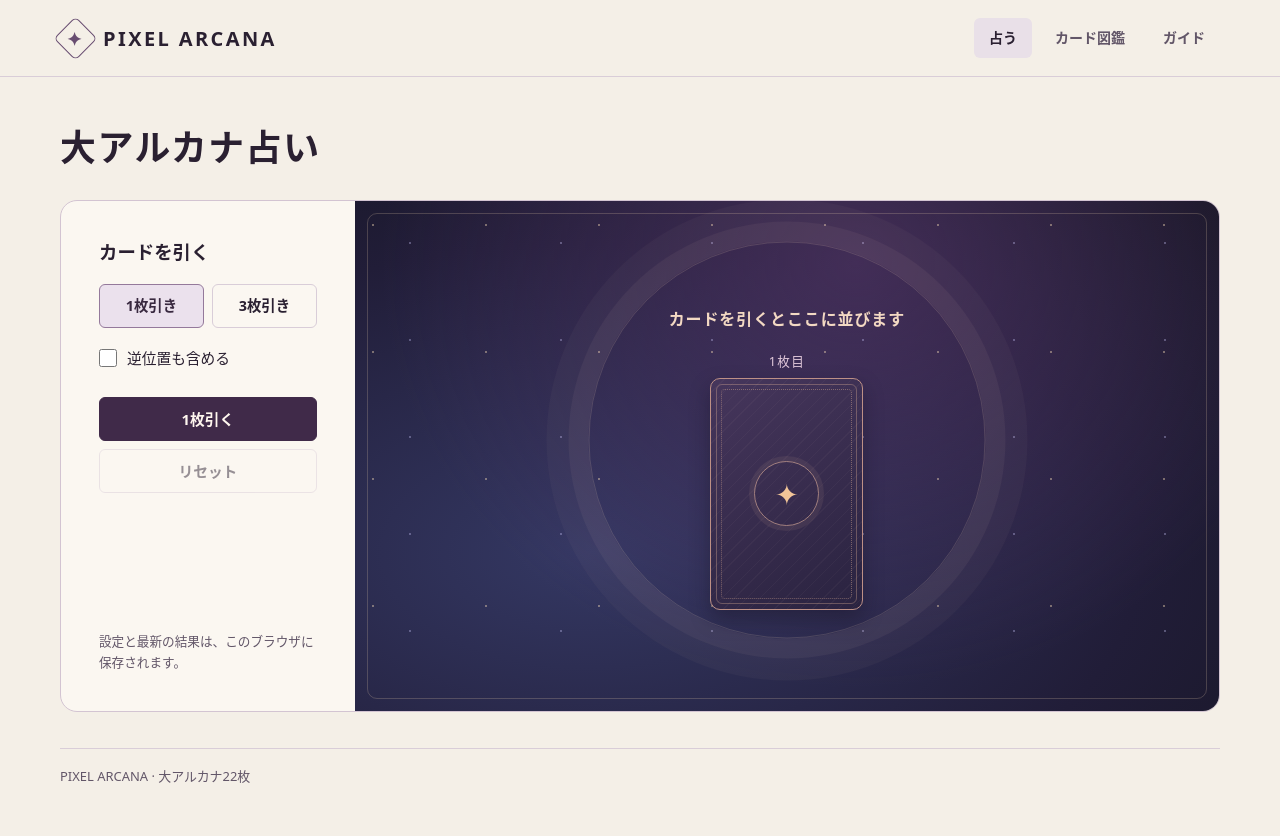
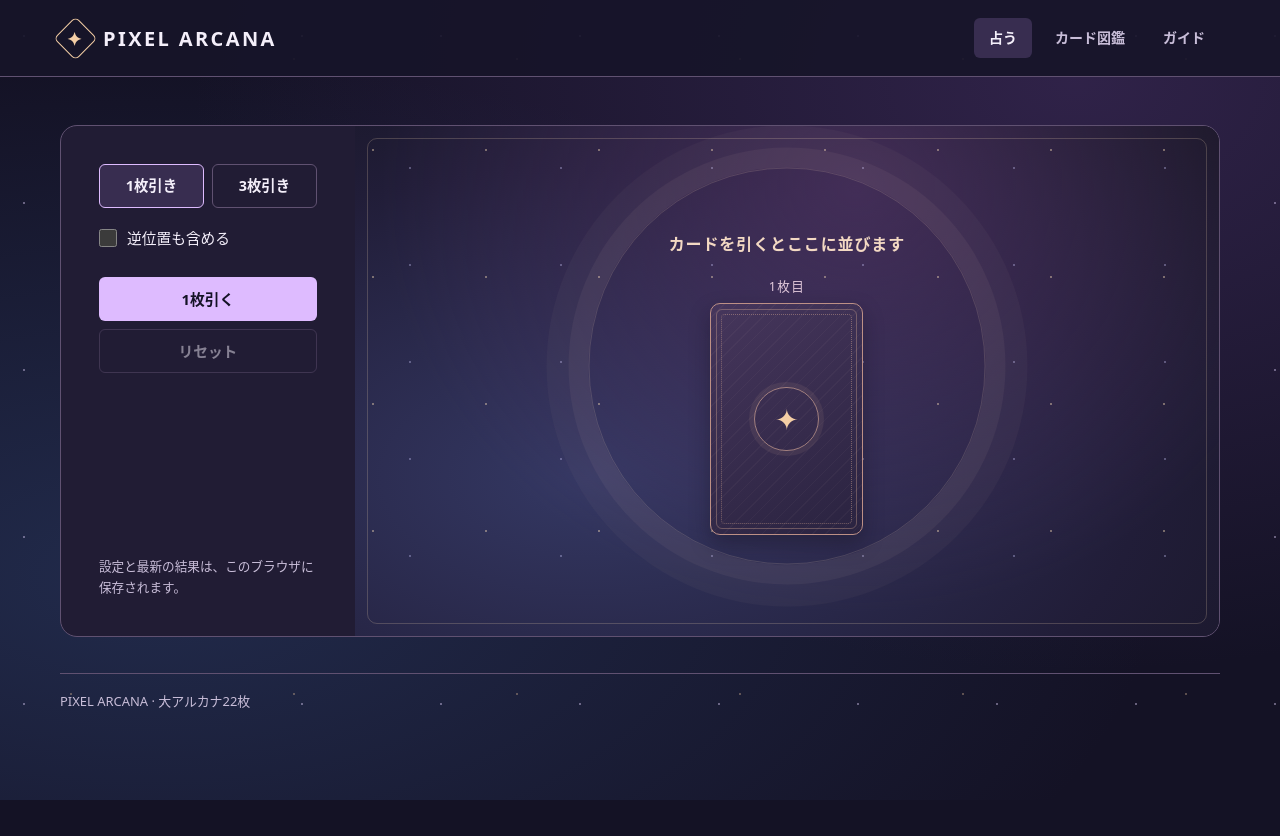
Before and after one commit to kentaro222/pixel-arcana, a plain HTML site: page index.html in a window 1280 px wide. After the commit the page ends 800 px from the top, so only its background shows below. Drawn offline with Linux system fonts and the light colour scheme.

Commit message:
Apply a site-wide cosmic theme and white card faces

```diff
--- a/index.html
+++ b/index.html
@@ -3,60 +3,72 @@
 <head>
 <meta charset="utf-8">
 <meta name="viewport" content="width=device-width, initial-scale=1">
-<meta name="theme-color" content="#f4efe7">
-<title>PIXEL ARCANA｜大アルカナ占い</title>
+<meta name="theme-color" content="#141225">
+<title>PIXEL ARCANA</title>
 <style>
 :root {
-  color-scheme: light;
-  --paper: #f4efe7;
-  --ink: #2a2031;
-  --muted: #625668;
-  --line: #d9cdd8;
-  --plum: #402a49;
-  --accent: #f2c598;
+  color-scheme: dark;
+  --space: #141225;
+  --surface: #211c34;
+  --selected: #382d50;
+  --ink: #f4effa;
+  --muted: #c8bdd8;
+  --line: #605171;
+  --accent: #f4cea5;
+  --focus: #debbff;
   --art-paper: #fff;
   --sans: system-ui, "Hiragino Sans", "Yu Gothic", "Noto Sans CJK JP", sans-serif;
 }
 * { box-sizing: border-box; }
 [hidden] { display: none !important; }
-body { margin: 0; background: var(--paper); color: var(--ink); font: 1rem/1.65 var(--sans); }
+body {
+  margin: 0;
+  min-height: 100vh;
+  background:
+    radial-gradient(circle at 24px 36px, #e5d5ff66 0 1px, transparent 1.5px) 0 0 / 139px 167px,
+    radial-gradient(circle at 71px 59px, #edc69c55 0 1px, transparent 1.5px) 0 0 / 223px 127px,
+    radial-gradient(ellipse at 84% 10%, #422d6099, transparent 58%),
+    radial-gradient(ellipse at 12% 72%, #2a3b6599, transparent 63%),
+    var(--space);
+  color: var(--ink);
+  font: 1rem/1.65 var(--sans);
+}
 button, input { font: inherit; }
 button, a, input { -webkit-tap-highlight-color: transparent; }
 button { cursor: pointer; }
 button:disabled { cursor: default; opacity: .48; }
-:focus-visible { outline: 3px solid #986491; outline-offset: 4px; }
+:focus-visible { outline: 3px solid var(--focus); outline-offset: 4px; }
 .shell { width: min(1160px, calc(100% - 72px)); margin-inline: auto; }
-.site-header { border-bottom: 1px solid var(--line); }
+.site-header { border-bottom: 1px solid var(--line); background: #171429e8; }
 .header-inner { min-height: 76px; display: flex; align-items: center; justify-content: space-between; gap: 16px; }
 .wordmark { display: inline-flex; align-items: center; gap: 12px; color: inherit; text-decoration: none; font-size: 1.25rem; font-weight: 800; letter-spacing: .12em; white-space: nowrap; }
-.seal { width: 31px; height: 31px; display: grid; place-items: center; border: 1px solid #684d71; transform: rotate(45deg); border-radius: 5px; }
-.seal span { transform: rotate(-45deg); color: #684d71; font-size: 1.15rem; }
+.seal { width: 31px; height: 31px; display: grid; place-items: center; border: 1px solid currentColor; color: var(--accent); transform: rotate(45deg); border-radius: 5px; }
+.seal span { transform: rotate(-45deg); font-size: 1.15rem; }
 nav { display: flex; gap: 8px; }
 nav a { padding: 8px 15px; text-decoration: none; white-space: nowrap; border-radius: 6px; color: var(--muted); font-size: .875rem; font-weight: 650; }
-nav a[aria-current="page"], nav a:hover { color: var(--ink); background: #e9e0e8; }
+nav a[aria-current="page"], nav a:hover { color: var(--ink); background: var(--selected); }
 main { padding-block: 48px 32px; }
 .intro { margin: 0 0 28px; }
 h1, h2, h3, p { margin: 0; }
 h1 { font-size: clamp(1.375rem, 1rem + 1.55vw, 2.25rem); font-weight: 750; line-height: 1.3; letter-spacing: .045em; }
 .intro p { margin-top: 10px; color: var(--muted); }
-.reading { display: grid; grid-template-columns: minmax(248px, .34fr) minmax(0, 1fr); min-height: 512px; border: 1px solid #d3c4d2; border-radius: 17px; overflow: hidden; background: #fbf7f1; }
+.reading { display: grid; grid-template-columns: minmax(248px, .34fr) minmax(0, 1fr); min-height: 512px; border: 1px solid var(--line); border-radius: 17px; overflow: hidden; background: var(--surface); }
 .controls { display: flex; flex-direction: column; padding: clamp(22px, 3.2vw, 38px); }
-.controls h2 { font-size: 1.15rem; font-weight: 700; line-height: 1.4; }
-fieldset { min-inline-size: 0; padding: 0; margin: 20px 0 18px; border: 0; }
+fieldset { min-inline-size: 0; padding: 0; margin: 0 0 18px; border: 0; }
 .choices { display: grid; grid-template-columns: 1fr 1fr; gap: 8px; }
 .choice { position: relative; cursor: pointer; }
 .choice input { position: absolute; opacity: 0; width: 1px; height: 1px; }
 .choice span { display: block; text-align: center; border: 1px solid var(--line); padding: 9px 3px; border-radius: 6px; font-size: .9rem; font-weight: 650; }
-.choice input:checked + span { background: #ebe1ed; border-color: #94799b; color: #38283f; }
-.choice input:focus-visible + span { outline: 3px solid #986491; outline-offset: 3px; }
+.choice input:checked + span { background: var(--selected); border-color: var(--focus); }
+.choice input:focus-visible + span { outline: 3px solid var(--focus); outline-offset: 3px; }
 .reverse { display: flex; align-items: center; gap: 10px; color: var(--ink); font-size: .92rem; cursor: pointer; }
-.reverse input { margin: 0; width: 18px; height: 18px; accent-color: var(--plum); }
+.reverse input { margin: 0; width: 18px; height: 18px; accent-color: var(--focus); }
 .actions { margin-top: 27px; display: grid; gap: 8px; }
 .primary, .secondary { min-height: 44px; border-radius: 6px; font-size: .92rem; font-weight: 650; }
-.primary { background: var(--plum); color: #fff7ef; border: 1px solid var(--plum); }
-.primary:hover { background: #563962; }
+.primary { background: var(--focus); color: var(--space); border: 1px solid transparent; }
+.primary:hover { background: #ead2ff; }
 .secondary { background: transparent; border: 1px solid var(--line); color: var(--ink); }
-.secondary:hover:enabled { background: #efe7ed; }
+.secondary:hover:enabled { background: var(--selected); }
 .storage-note { margin-top: auto; padding-top: 24px; font-size: .79rem; color: var(--muted); }
 .table {
   position: relative;
@@ -82,14 +94,14 @@ fieldset { min-inline-size: 0; padding: 0; margin: 20px 0 18px; border: 0; }
 .spread { width: 100%; display: flex; justify-content: center; align-items: start; gap: clamp(8px, 2vw, 22px); }
 .slot { width: min(29vw, 153px); min-width: 0; text-align: center; }
 .slot-label { font-size: .79rem; color: #e1c8da; letter-spacing: .1em; margin-bottom: 6px; }
-.card { width: 100%; aspect-ratio: .66; position: relative; display: flex; flex-direction: column; align-items: center; padding: 9px 5px; border: 1px solid #bd9086; border-radius: 10px; color: #ffead4; background: linear-gradient(155deg, #49385e, #252139); box-shadow: 0 9px 20px #130e1a57; }
-.card::before { content: ""; pointer-events: none; position: absolute; inset: 5px; border: 1px solid #e7b79955; border-radius: 6px; }
-.card-face { justify-content: space-between; }
-.card-face:hover { border-color: #ffd6ac; background: linear-gradient(155deg, #564471, #322a49); }
-.card-no { font-size: .77rem; font-weight: 700; line-height: 1.3; color: #f1c39e; letter-spacing: .07em; }
+.card { width: 100%; aspect-ratio: .66; position: relative; display: flex; flex-direction: column; align-items: center; padding: 9px 5px; border: 1px solid #bd9086; border-radius: 10px; box-shadow: 0 9px 20px #130e1a57; }
+.card::before { content: ""; pointer-events: none; position: absolute; inset: 5px; border: 1px solid var(--card-trim); border-radius: 6px; }
+.card-face { --card-trim: #d9cde3; justify-content: space-between; color: #231b32; background: var(--art-paper); }
+.card-face:hover { --card-trim: #a98abc; border-color: #bf9ad7; }
+.card-no { font-size: .77rem; font-weight: 700; line-height: 1.3; color: #654971; letter-spacing: .07em; }
 .card-name { font-size: clamp(.72rem, 1.75vw, 1rem); font-weight: 700; line-height: 1.25; overflow-wrap: anywhere; }
-.card-en { font-size: .62rem; line-height: 1.15; color: #e2c8d7; margin-top: 4px; }
-.card-back { justify-content: center; overflow: hidden; color: var(--accent); background: repeating-linear-gradient(135deg, #f6d7c709 0 1px, transparent 1px 9px), linear-gradient(150deg, #46365c, #2a2340); }
+.card-en { font-size: .62rem; line-height: 1.15; color: #655773; margin-top: 4px; }
+.card-back { --card-trim: #e7b79955; justify-content: center; overflow: hidden; color: var(--accent); background: repeating-linear-gradient(135deg, #f6d7c709 0 1px, transparent 1px 9px), linear-gradient(150deg, #46365c, #2a2340); }
 .card-back::after { content: ""; position: absolute; inset: 10px; border: 1px dotted #e7b79966; border-radius: 4px; }
 .back-glyph { display: grid; place-items: center; width: 46%; aspect-ratio: 1; border: 1px solid #d7aa97a9; border-radius: 50%; box-shadow: 0 0 0 5px #d7aa9718; font-size: clamp(1rem, 3vw, 1.8rem); }
 .orientation { display: block; margin-top: 8px; font-size: .8rem; color: #e8cce0; }
@@ -99,26 +111,26 @@ details { margin-top: 14px; width: min(100%, 620px); text-align: center; font-si
 summary { width: fit-content; margin-inline: auto; cursor: pointer; color: #f2d0ae; text-underline-offset: .25em; }
 details ul { list-style: none; padding: 9px 11px; margin: 8px 0 0; background: #2016258c; border: 1px solid #e7b7993d; border-radius: 7px; text-align: left; }
 details li + li { margin-top: 5px; }
-canvas { display: block; width: 76%; max-width: 116px; aspect-ratio: 1; height: auto; image-rendering: pixelated; background: var(--art-paper); box-shadow: 0 0 0 2px var(--art-paper); }
+canvas { display: block; width: 76%; max-width: 116px; aspect-ratio: 1; height: auto; image-rendering: pixelated; }
 canvas.is-reversed { transform: rotate(180deg); }
 .gallery { display: grid; grid-template-columns: repeat(auto-fill, minmax(min(100%, 119px), 1fr)); gap: 16px; }
 .gallery .card { max-width: none; }
 .gallery .card-name { font-size: .93rem; }
 .guide-grid { display: grid; grid-template-columns: repeat(2, minmax(0, 1fr)); gap: 17px; }
-.guide-grid article { background: #fbf7f1; border: 1px solid var(--line); border-radius: 11px; padding: clamp(17px, 3vw, 28px); }
+.guide-grid article { background: var(--surface); border: 1px solid var(--line); border-radius: 11px; padding: clamp(17px, 3vw, 28px); }
 .guide-grid h2 { font-size: 1.25rem; font-weight: 700; line-height: 1.4; margin-bottom: 8px; }
 .guide-grid p { color: var(--muted); }
 .guide-grid p + p { margin-top: 8px; }
 footer { border-top: 1px solid var(--line); margin-top: 36px; padding-block: 17px; color: var(--muted); font-size: .81rem; }
-dialog { position: fixed; width: min(490px, calc(100% - 32px)); max-height: calc(100% - 40px); padding: 26px; color: var(--ink); background: #fbf7f1; border: 1px solid #a18aa7; border-radius: 13px; }
-dialog::backdrop { background: #251a2caa; }
+dialog { position: fixed; width: min(490px, calc(100% - 32px)); max-height: calc(100% - 40px); padding: 26px; color: var(--ink); background: var(--surface); border: 1px solid var(--line); border-radius: 13px; }
+dialog::backdrop { background: #100c1dc2; }
 .dialog-top { display: flex; align-items: start; gap: 18px; margin-bottom: 17px; }
 .dialog-art { width: 89px; flex: 0 0 89px; display: grid; place-items: center; aspect-ratio: 1; background: var(--art-paper); border: 1px solid var(--line); border-radius: 7px; }
 .dialog-art canvas { width: 86%; }
 .dialog-top h2 { font-size: 1.5rem; font-weight: 700; line-height: 1.35; }
 .dialog-top p { color: var(--muted); font-size: .87rem; }
 .meaning { border-top: 1px solid var(--line); padding: 12px 0; }
-.meaning h3 { font-size: .9rem; color: #64416d; }
+.meaning h3 { font-size: .9rem; color: var(--accent); }
 .meaning .keywords { font-weight: 650; margin-block: 3px 5px; }
 .dialog-close { display: block; margin: 8px 0 0 auto; padding-inline: 22px; }
 .sr-only { position: absolute; width: 1px; height: 1px; padding: 0; overflow: hidden; clip-path: inset(50%); white-space: nowrap; }
@@ -126,9 +138,9 @@ dialog::backdrop { background: #251a2caa; }
   .shell { width: calc(100% - 32px); }
   main { padding-top: 22px; }
   .intro { margin-bottom: 16px; }
-  .reading { grid-template-columns: 1fr; }
+  .reading { grid-template-columns: 1fr; min-height: 0; }
   .controls { padding: 19px; }
-  fieldset { margin: 13px 0; }
+  fieldset { margin-bottom: 13px; }
   .actions { display: grid; grid-template-columns: 1fr 1fr; margin-top: 15px; }
   .storage-note { padding-top: 12px; }
   .table { min-height: 320px; padding: 24px 18px; }
@@ -158,12 +170,9 @@ dialog::backdrop { background: #251a2caa; }
 </header>
 <main class="shell">
   <section id="draw" aria-labelledby="draw-title">
-    <div class="intro">
-      <h1 id="draw-title">大アルカナ占い</h1>
-    </div>
+    <h1 class="sr-only" id="draw-title">占う</h1>
     <div class="reading">
       <form class="controls" id="draw-form">
-        <h2>カードを引く</h2>
         <fieldset>
           <legend class="sr-only">引く枚数</legend>
           <div class="choices">
```
